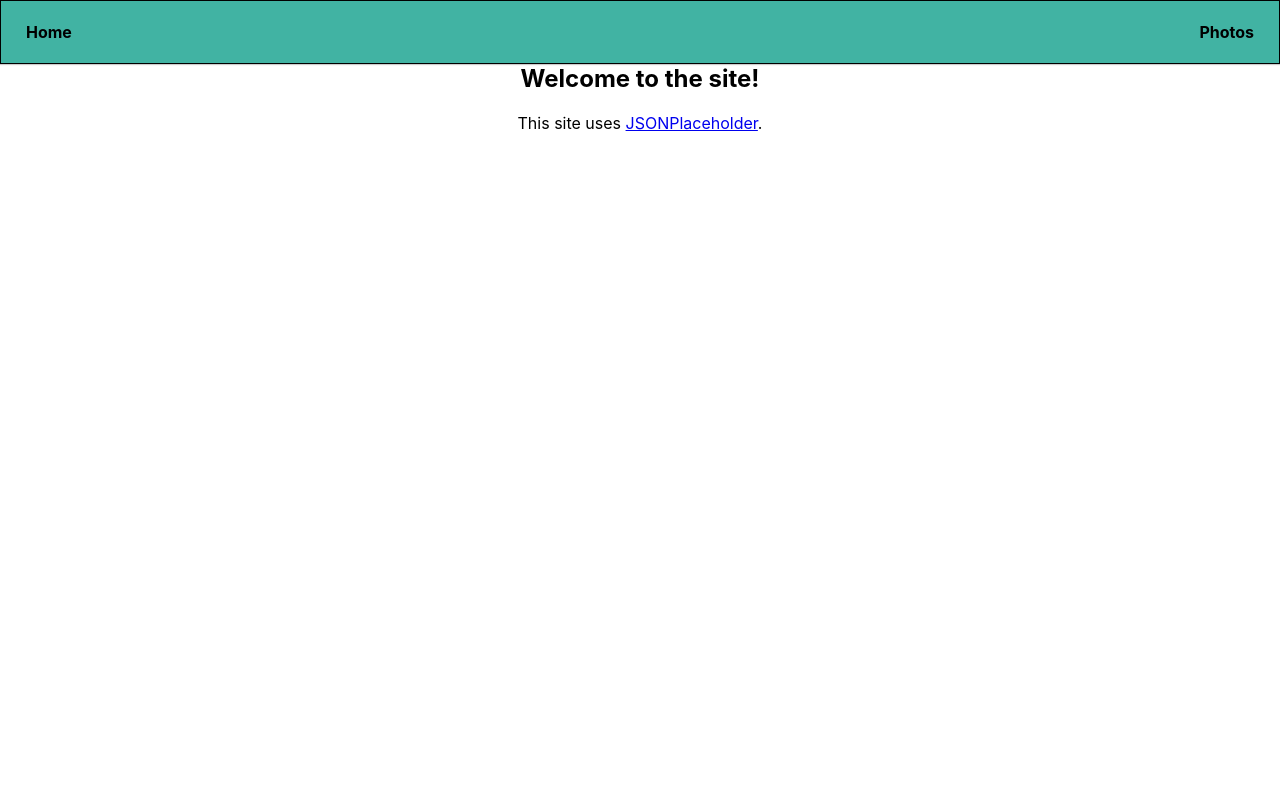
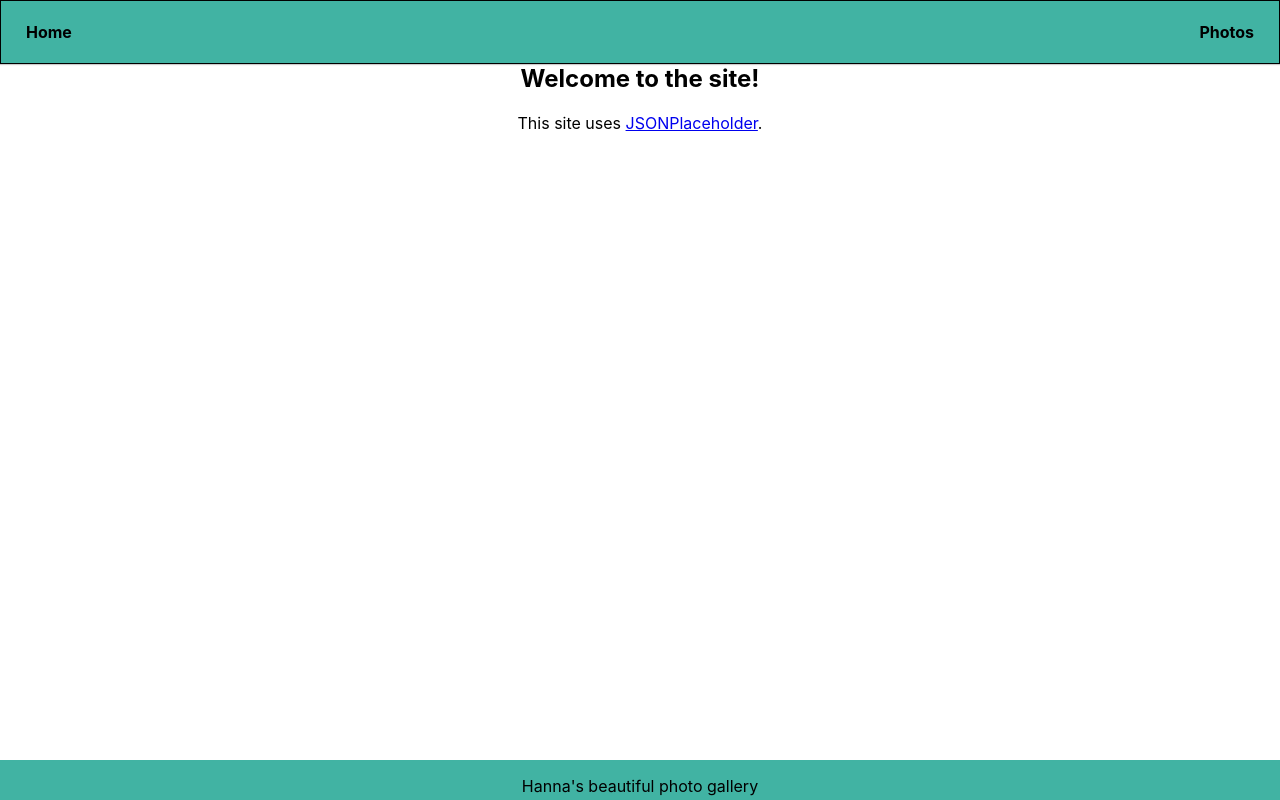
Before and after one commit to HannaTuominen/photo-browser, a React (Create React App) app: page / in a window 1280 px wide. Built offline with nearby package versions, Linux system fonts and the light colour scheme.

Commit message:
Add a "Welcome page" to the Albums page and a footer to the home page

```diff
--- a/src/App.js
+++ b/src/App.js
@@ -1,13 +1,12 @@
 import React, {Suspense} from "react";
 
-import PhotoBrowser from "./components/PhotoBrowser/PhotoBrowser";
 import Layout from "./hoc/Layout/Layout";
 import {Redirect, Route} from "react-router-dom";
 import LoadingIndicator from "./components/UI/LoadingIndicator/LoadingIndicator";
 import Home from "./components/Home/Home";
 
-const PhotoDisplayer = React.lazy(() => {
-  return import('./containers/PhotoDisplayer/PhotoDisplayer');
+const PhotoBrowser = React.lazy(() => {
+  return import('./components/PhotoBrowser/PhotoBrowser');
 });
 
 const App = props => {
@@ -22,8 +21,8 @@ const App = props => {
             <Redirect to="/gallery/albums"/>
           </Route>
           <Route exact path="/" render={() => <Home/>}/>
-        <Route path="/gallery/albums" render={(props) => <PhotoBrowser {...props}/>}/>
-        <Route path="/gallery/albums/:albumId/image/:imageId" render={(props) => <PhotoDisplayer {...props}/>} /></Suspense>
+          <Route path="/gallery/albums" render={(props) => <PhotoBrowser {...props}/>}/>
+        </Suspense>
       </Layout>
     </div>
   );
--- /dev/null
+++ b/src/components/AlbumsWelcome/AlbumsWelcome.css
@@ -0,0 +1,11 @@
+.AlbumsWelcomeContainer {
+    left: 20vh;
+    top: 8vh;
+    position: absolute;
+    background-color: #fff;
+}
+.HelpText {
+    padding: 16px 16px;
+    /*!*adjust to padding*!*/
+    box-sizing: border-box;
+}
--- /dev/null
+++ b/src/components/AlbumsWelcome/AlbumsWelcome.js
@@ -0,0 +1,15 @@
+import React from 'react';
+
+import './AlbumsWelcome.css';
+
+const albumsWelcome = props => {
+
+  return (
+    <div className="AlbumsWelcomeContainer">
+      <div className="HelpText">
+        <h3>This is the albums page, select an album from the left to display photos!</h3>
+      </div>
+    </div>
+  )};
+
+export default albumsWelcome;
--- /dev/null
+++ b/src/components/Footer/Footer.css
@@ -0,0 +1,21 @@
+.FooterLayout {
+    /*position:absolute;*/
+    left: 20vh;
+    bottom:0;
+    /*right:0;*/
+    /*height: 100%;*/
+    background-color: #41B3A3;
+    /*height: 20px;*/
+    text-align: center;
+    height: 40px;
+}
+
+.FooterHome {
+    background-color: #41B3A3;
+    text-align: center;
+    position:fixed;
+    left:0;
+    bottom:0;
+    right:0;
+    height: 40px;
+}
--- /dev/null
+++ b/src/components/Footer/Footer.js
@@ -0,0 +1,26 @@
+import React from 'react';
+import Auxiliary from "../../hoc/Auxiliary/Auxiliary";
+
+import './Footer.css';
+
+const footer = props => {
+    if(props.footerPlace === "Layout") {
+      return (
+        <Auxiliary>
+          <div className="FooterLayout">
+            <div><p>Hanna's beautiful photo gallery</p></div>
+          </div>
+        </Auxiliary>
+      )
+    } else {
+      return (
+        <Auxiliary>
+          <div className="FooterHome">
+            <div><p>Hanna's beautiful photo gallery</p></div>
+          </div>
+        </Auxiliary>
+      )
+    }
+  };
+
+export default footer;
--- a/src/components/Home/Home.js
+++ b/src/components/Home/Home.js
@@ -2,6 +2,7 @@ import React from 'react';
 import Auxiliary from "../../hoc/Auxiliary/Auxiliary";
 
 import './Home.css';
+import Footer from "../Footer/Footer";
 
 const home = props => (
   <Auxiliary>
@@ -9,7 +10,9 @@ const home = props => (
       <h2>Welcome to the site!</h2>
       <label>This site uses <a href="http://jsonplaceholder.typicode.com/">JSONPlaceholder</a>.</label>
     </div>
+    <Footer footerPlace={""}/>
   </Auxiliary>
+
 );
 
 export default home;
--- /dev/null
+++ b/src/components/PhotoBrowser/PhotoBrowser.css
@@ -0,0 +1,6 @@
+.RightContainer {
+    left: 20vh;
+    top: 8vh;
+    position: absolute;
+    background-color: #fff;
+}
--- a/src/components/PhotoBrowser/PhotoBrowser.js
+++ b/src/components/PhotoBrowser/PhotoBrowser.js
@@ -1,9 +1,13 @@
-import React, {useState} from 'react';
+import React from 'react';
 
 import Auxiliary from "../../hoc/Auxiliary/Auxiliary";
 import ThumbnailsDisplayer from "../../containers/ThumbnailsDisplayer/ThumbnailsDisplayer";
 import AlbumsDisplayer from "../../containers/AlbumsDisplayer/AlbumsDisplayer";
-import {Route} from "react-router-dom";
+import {Route, Switch} from "react-router-dom";
+import PhotoDisplayer from "../../containers/PhotoDisplayer/PhotoDisplayer";
+
+import './PhotoBrowser.css';
+import AlbumsWelcome from "../AlbumsWelcome/AlbumsWelcome";
 
 const PhotoBrowser = props => {
 
@@ -11,7 +15,11 @@ const PhotoBrowser = props => {
       <Auxiliary>
           <div>
             <AlbumsDisplayer/>
-            <Route path="/gallery/albums/:albumId" render={(props) => <ThumbnailsDisplayer {...props} />}/>
+            <Switch>
+              <Route exact path="/gallery/albums" render={(props) => <AlbumsWelcome/>}/>
+              <Route path="/gallery/albums/:albumId" render={(props) => <ThumbnailsDisplayer{...props} />}/>
+            </Switch>
+            <Route path="/gallery/albums/:albumId/image/:imageId" render={(props) => <PhotoDisplayer {...props}/>} />
           </div>
       </Auxiliary>
     );
--- a/src/components/Toolbar/Toolbar.js
+++ b/src/components/Toolbar/Toolbar.js
@@ -3,8 +3,6 @@ import React from 'react';
 import {useHistory} from 'react-router-dom';
 
 import './Toolbar.css';
-
-
 
 const Toolbar = props => {
 
--- a/src/hoc/Layout/Layout.js
+++ b/src/hoc/Layout/Layout.js
@@ -6,7 +6,7 @@ import Toolbar from "../../components/Toolbar/Toolbar";
 const layout = props => (
   <Auxiliary>
     <Toolbar/>
-    <main className="LayoutContent">
+    <main>
       {props.children}
     </main>
   </Auxiliary>
```
Also changed, not shown: src/containers/ThumbnailsDisplayer/ThumbnailsDisplayer.js (+4 -3 lines).
